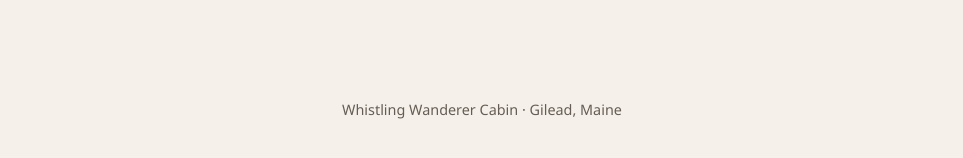
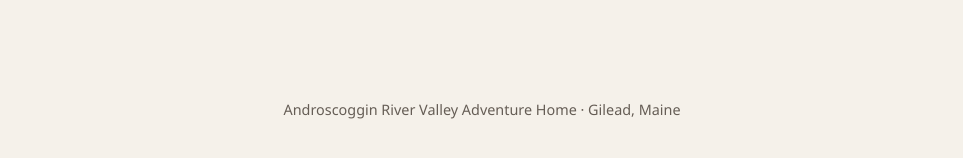
Before and after one commit to ATarren/whistlingwanderer, a Jekyll site: the page built from index.html, in a window 1280 px wide and 900 px high, scrolled down 2026 px. Shown: the part 732-890 px from the top of the window, without its empty margins (158-1121 px from the left). Built offline with Jekyll 4.4.1, drawn with Linux system fonts in a browser that asks for light colours.

Commit message:
Rename site to Androscoggin River Valley Adventure Home
Co-authored-by: copilot-swe-agent[bot] <198982749+Copilot@users.noreply.github.com>

```diff
--- a/_config.yml
+++ b/_config.yml
@@ -1,5 +1,5 @@
 # Site name shown in the page title and footer.
-name: Whistling Wanderer Cabin
+name: Androscoggin River Valley Adventure Home
 # GitHub Pages project-site path; leave empty for a custom domain.
 baseurl: /whistlingwanderer
 markdown: kramdown
```
